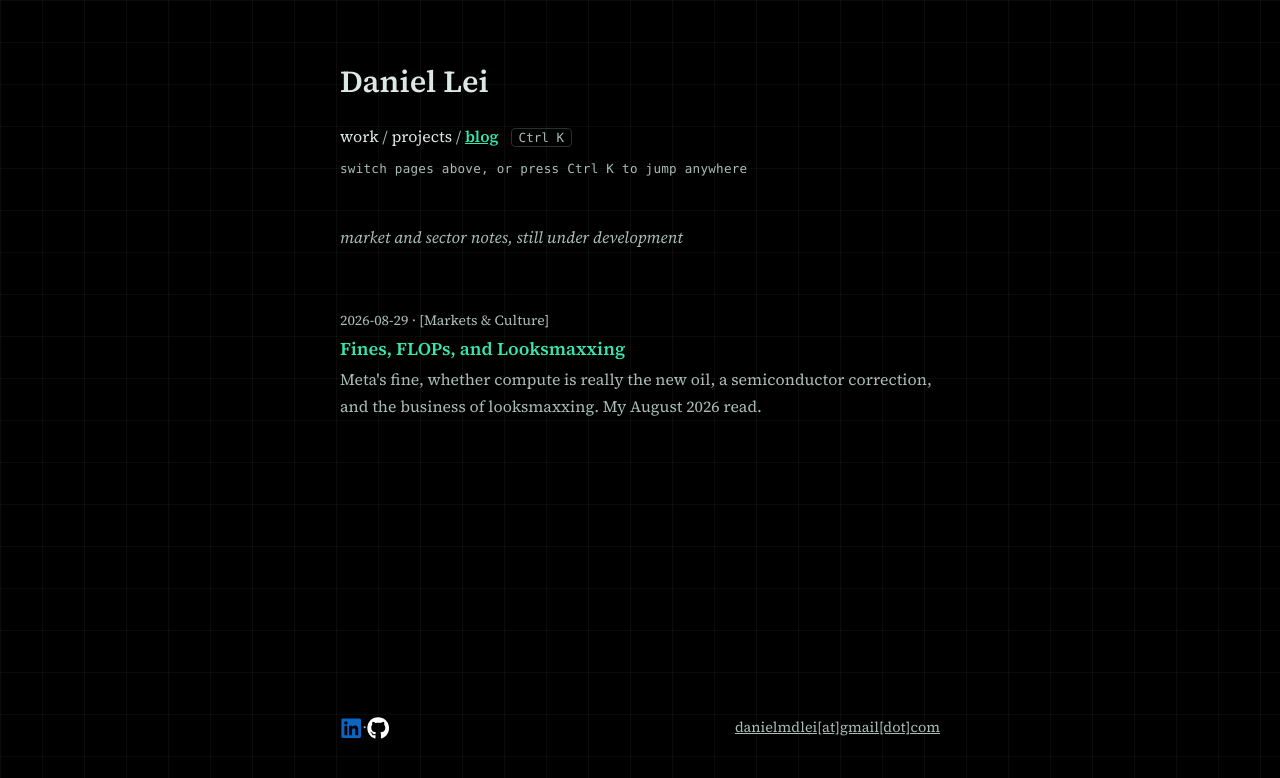
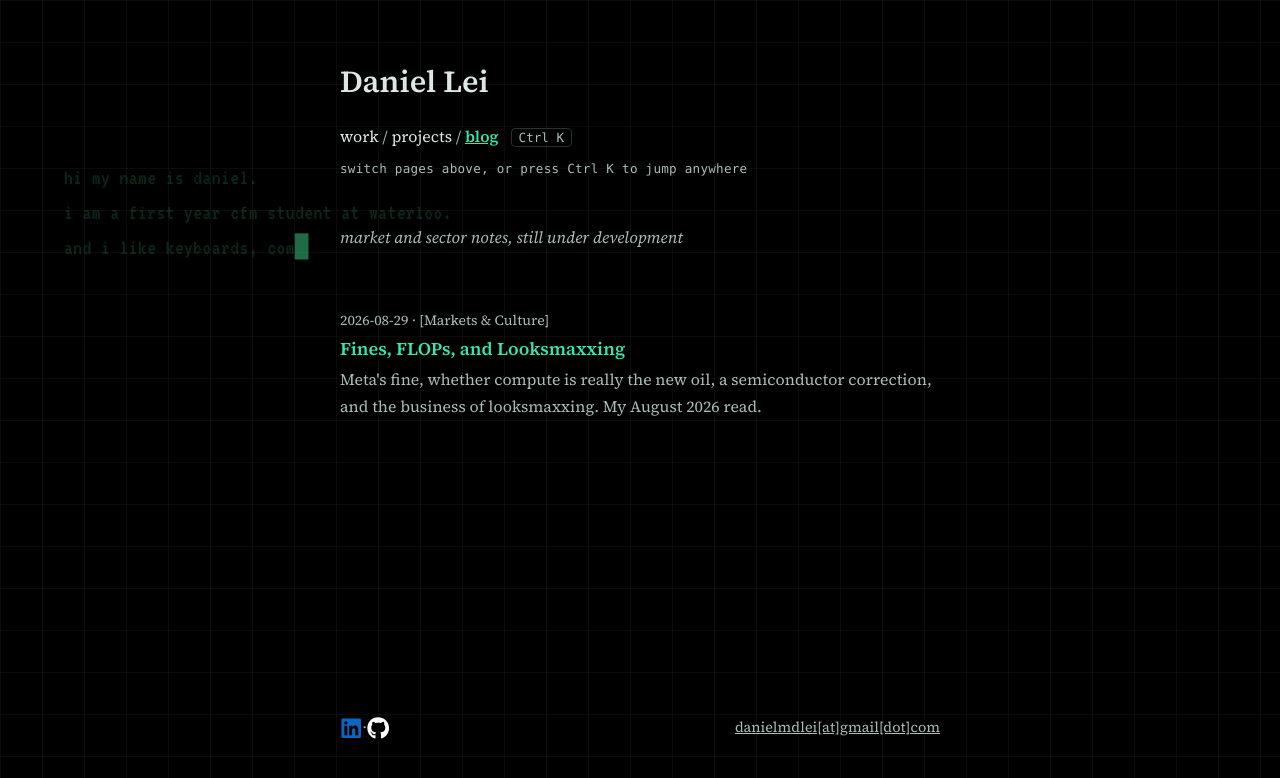
Before and after one commit to McMuf/daniellei.com, a React (Vite) app: page /blog in a window 1280 px wide. Shown: the top 778 px of the page. Built offline with nearby package versions, Linux system fonts and the light colour scheme.

Commit message:
add typewriter terminal background to blog page

```diff
--- a/src/App.css
+++ b/src/App.css
@@ -444,6 +444,40 @@ a.pcard:hover .pcard-title { text-decoration: underline; }
 
 /* blog list */
 
+.type-bg {
+  position: fixed;
+  top: 20vh;
+  left: 5vw;
+  z-index: 0;
+  max-width: 640px;
+  font-family: 'VT323', var(--font-mono);
+  font-size: 22px;
+  line-height: 1.6;
+  letter-spacing: 0.02em;
+  color: rgba(64, 214, 138, 0.18);
+  white-space: pre-wrap;
+  pointer-events: none;
+}
+
+.type-cursor {
+  color: rgba(64, 214, 138, 0.5);
+  animation: type-blink 1s step-end infinite;
+}
+
+.type-flash {
+  background: rgba(235, 87, 87, 0.28);
+  border-radius: 2px;
+}
+
+@keyframes type-blink {
+  0%, 100% { opacity: 1; }
+  50% { opacity: 0; }
+}
+
+@media (max-width: 640px) {
+  .type-bg { display: none; }
+}
+
 .blog-intro {
   font-size: 0.9rem;
   color: var(--muted);
--- /dev/null
+++ b/src/components/TypewriterBackground.tsx
@@ -0,0 +1,81 @@
+import { useEffect, useState } from 'react'
+
+// Decorative, blog-page-only background: an old-terminal typewriter effect
+// that types out a few lines, pauses, backspaces through them (each
+// character flashing red just before it's erased), then loops.
+
+const LINES = [
+  'hi my name is daniel.',
+  'i am a first year cfm student at waterloo.',
+  'and i like keyboards, comic books, ai, and finance.',
+  'dont be a stranger and reach out to me!',
+]
+
+const FULL_TEXT = LINES.join('\n')
+const TYPE_HOLD_MS = 1700
+const DELETE_PAUSE_MS = 650
+const FLASH_MS = 55
+
+function typingDelay(justTyped: string) {
+  if ('.!,'.includes(justTyped)) return 260
+  if (justTyped === ' ') return 60
+  return 34 + Math.random() * 40
+}
+
+type Phase = 'typing' | 'deleting'
+
+export default function TypewriterBackground() {
+  const [count, setCount] = useState(0)
+  const [phase, setPhase] = useState<Phase>('typing')
+  const [flashing, setFlashing] = useState(false)
+
+  useEffect(() => {
+    let timer: number
+
+    if (phase === 'typing') {
+      if (count < FULL_TEXT.length) {
+        timer = window.setTimeout(() => setCount(c => c + 1), typingDelay(FULL_TEXT[count]))
+      } else {
+        timer = window.setTimeout(() => setPhase('deleting'), TYPE_HOLD_MS)
+      }
+    } else {
+      if (count === 0) {
+        timer = window.setTimeout(() => setPhase('typing'), DELETE_PAUSE_MS)
+      } else if (!flashing) {
+        setFlashing(true)
+      } else {
+        timer = window.setTimeout(() => {
+          setFlashing(false)
+          setCount(c => c - 1)
+        }, FLASH_MS)
+      }
+    }
+
+    return () => window.clearTimeout(timer)
+  }, [phase, count, flashing])
+
+  const lines = FULL_TEXT.slice(0, count).split('\n')
+  const lastLine = lines[lines.length - 1]
+
+  return (
+    <div className="type-bg" aria-hidden="true">
+      {lines.map((line, i) => {
+        const isLast = i === lines.length - 1
+        if (isLast && flashing && lastLine.length > 0) {
+          return (
+            <div key={i}>
+              {line.slice(0, -1)}
+              <span className="type-flash">{line.slice(-1)}</span>
+            </div>
+          )
+        }
+        return (
+          <div key={i}>
+            {line}
+            {isLast && !flashing && <span className="type-cursor">█</span>}
+          </div>
+        )
+      })}
+    </div>
+  )
+}
--- a/src/pages/Blog.tsx
+++ b/src/pages/Blog.tsx
@@ -1,8 +1,11 @@
 import { Link } from 'react-router-dom'
 import { posts } from '../lib/posts'
+import TypewriterBackground from '../components/TypewriterBackground'
 
 export default function Blog() {
   return (
+    <>
+      <TypewriterBackground />
       <div className="blog-list">
         <p className="blog-intro">
           market and sector notes, still under development
@@ -18,5 +21,6 @@ export default function Blog() {
           </Link>
         ))}
       </div>
+    </>
   )
 }
```
Also changed, not shown: index.html (+1 -1 lines). Lines whose indentation alone changed are shown as unchanged.
